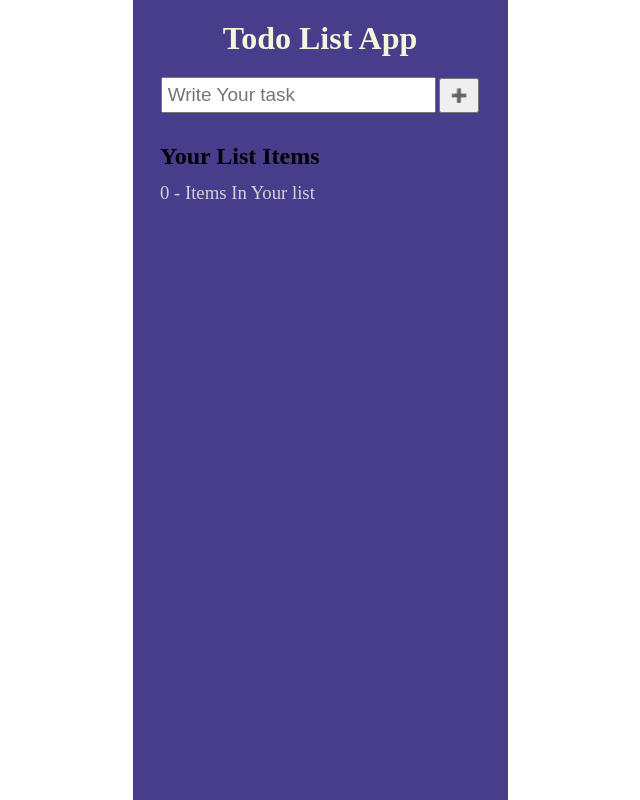
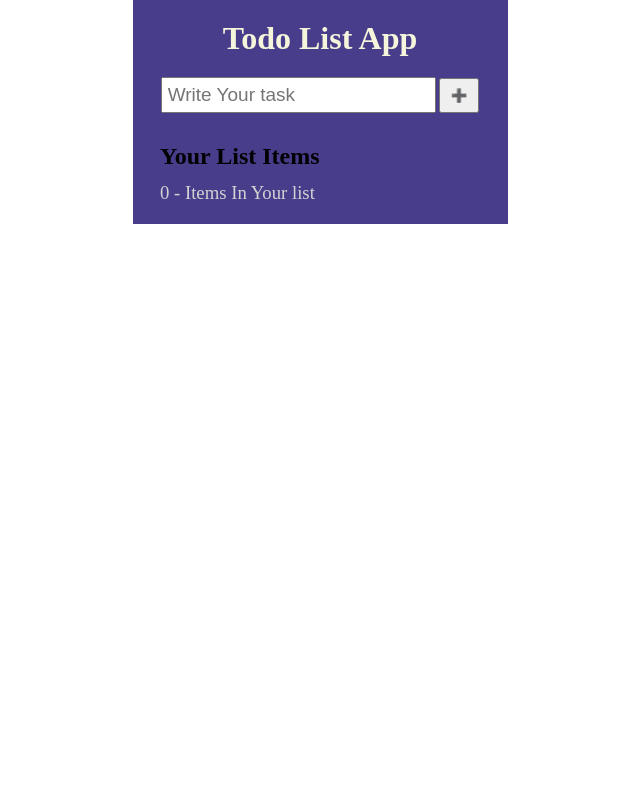
Before and after one commit to fahad0007/MyTodoApp, a React (Create React App) app: page / in a window 1280 px wide. Shown: the whole page, without its empty margins (320-960 px from the left). Built offline with nearby package versions, Linux system fonts and the light colour scheme.

Commit message:
Update App.css

```diff
--- a/src/App.css
+++ b/src/App.css
@@ -10,7 +10,7 @@
   max-width: 375px;
 
   background-color: darkslateblue;
-  min-height: 100vh;
+  max-height: 95vh;
 /*   overflow: scroll; */
   margin: auto;
 
```
